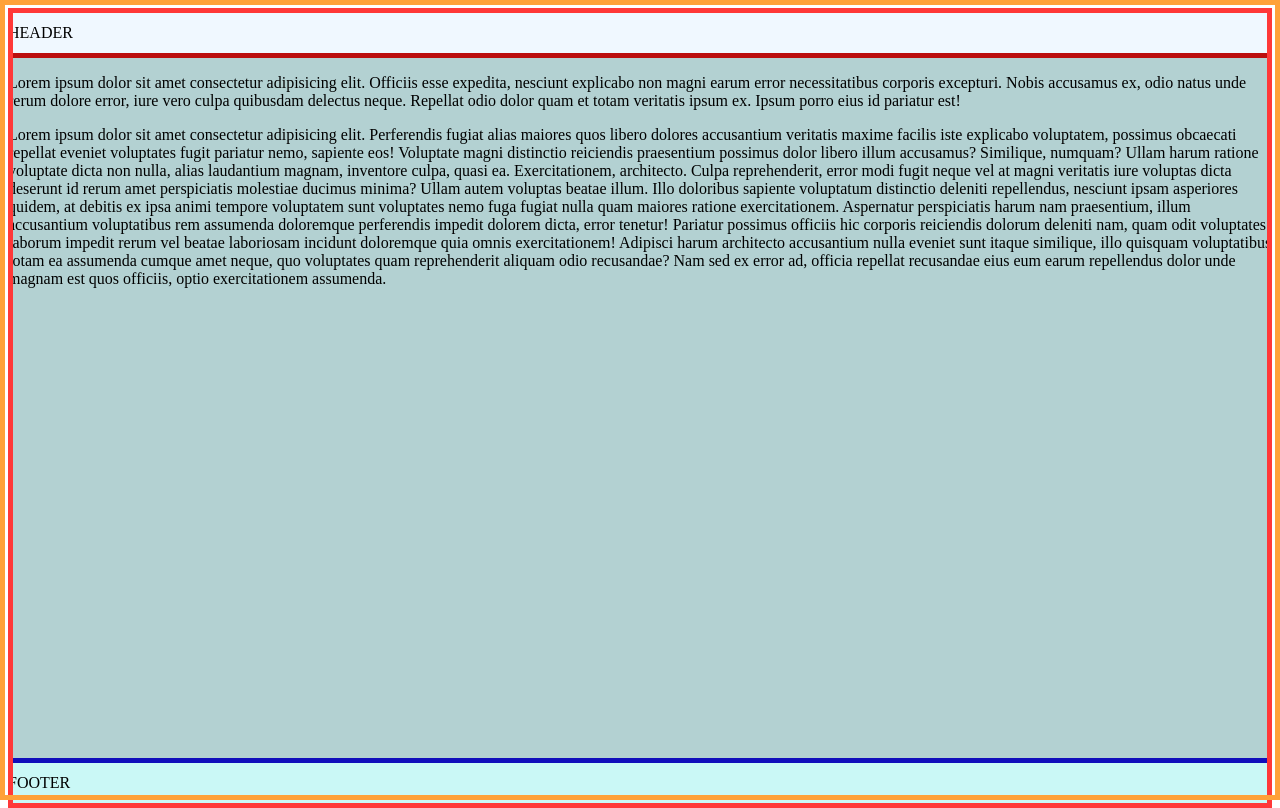
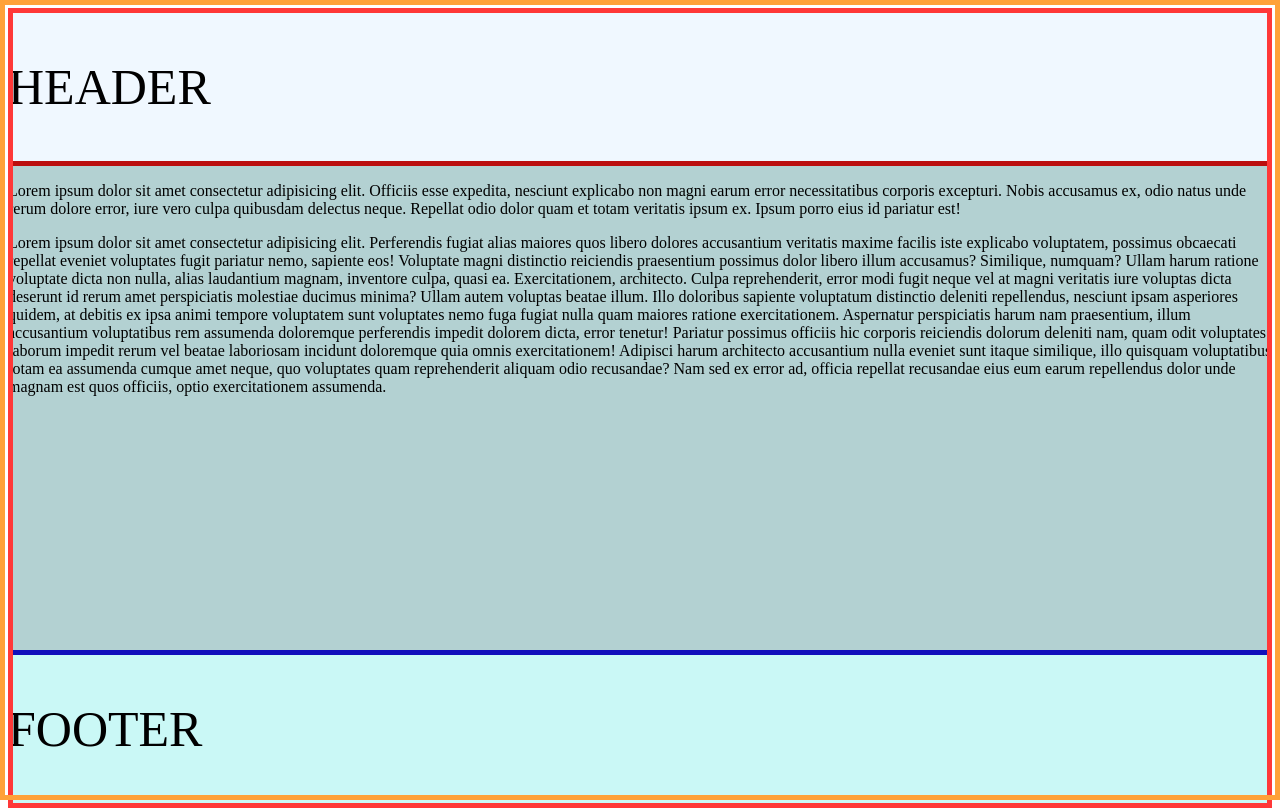
Before and after one commit to foraw/SandBox, a plain HTML site: page index.html in a window 1280 px wide. Drawn offline with Linux system fonts and the light colour scheme.

Commit message:
Update style.css

```diff
--- a/style/style.css
+++ b/style/style.css
@@ -36,10 +36,12 @@ header {
   background-color: aliceblue;
   outline: 5px solid rgb(187, 14, 14);
   outline-offset: -5px;
+  font-size: 50px;
 }
 
 footer {
   background-color: rgb(202, 248, 246);
   outline: 5px solid rgb(17, 14, 187);
   outline-offset: -5px;
+  font-size: 50px;
 }
```
